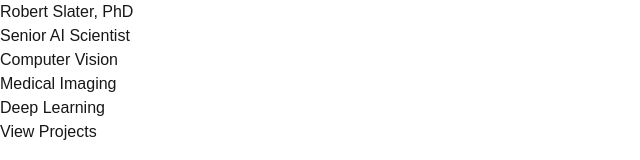
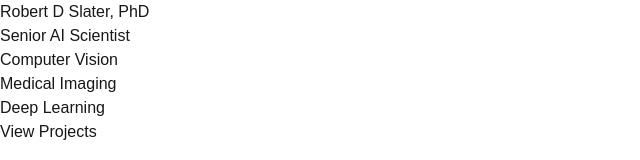
Before and after one commit to rdslater/rdslater.github.io, a Next.js app: page / in a window 1280 px wide. Shown: the top 160 px of the page, without its empty margins (0-640 px from the left). Built offline with nearby package versions, Linux system fonts and the light colour scheme.

Commit message:
learning workflows

```diff
--- a/app/page.tsx
+++ b/app/page.tsx
@@ -4,7 +4,7 @@ export default function Home() {
   return (
          <main>
 
-      <h1>Robert Slater, PhD</h1>
+      <h1>Robert D Slater, PhD </h1>
 
       <h2>Senior AI Scientist</h2>
 
```
